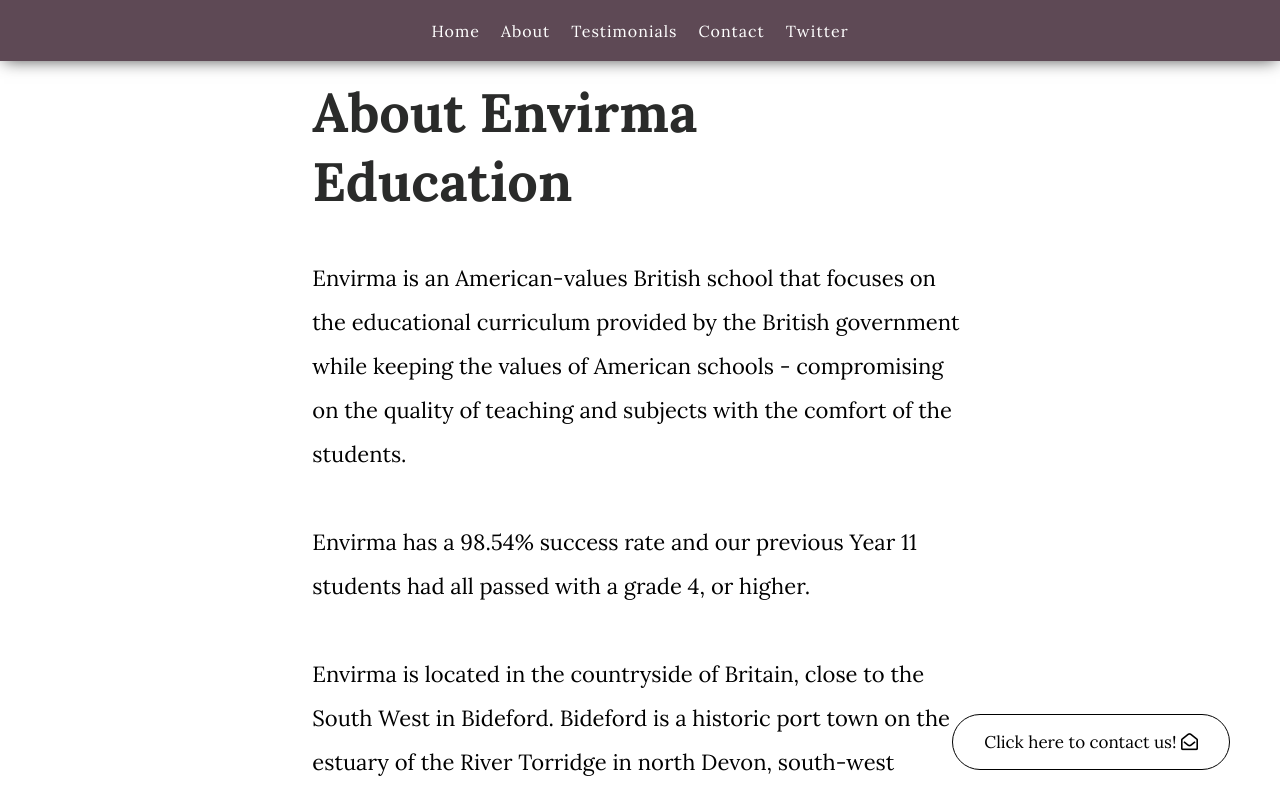
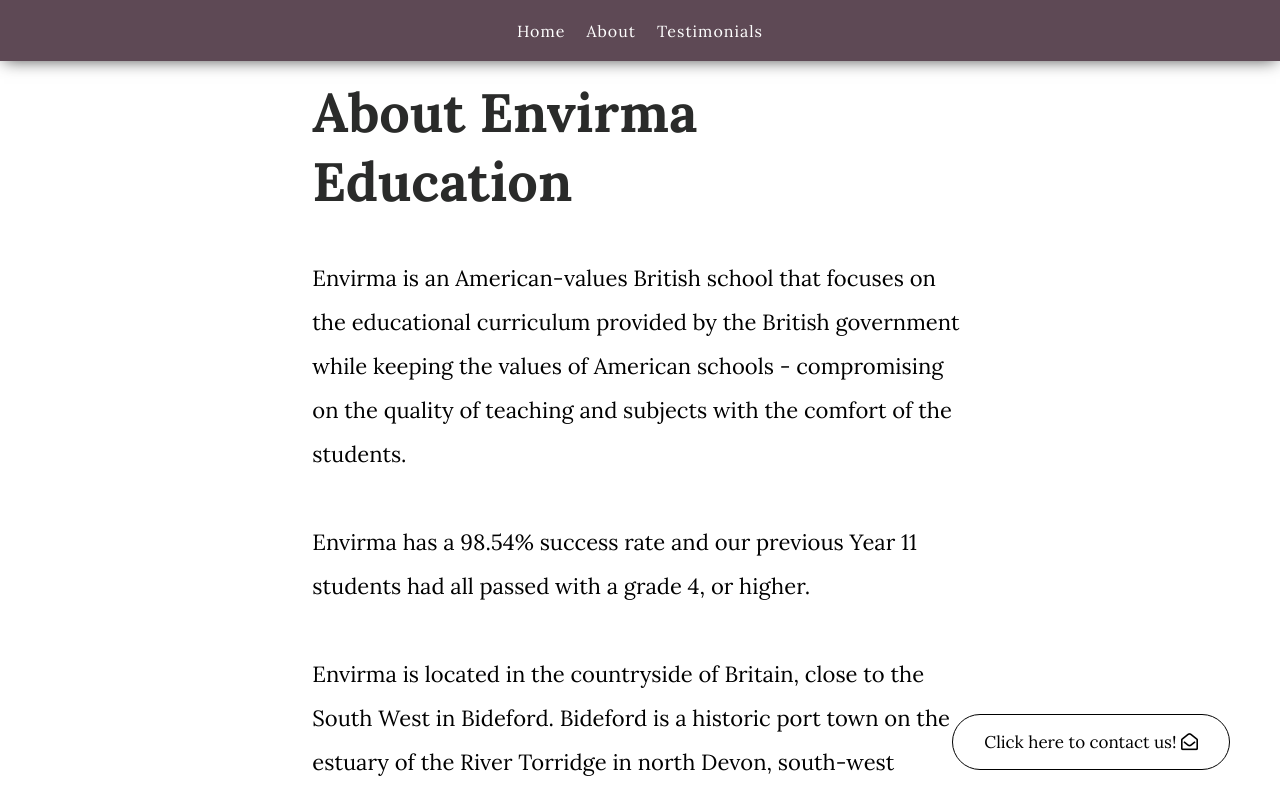
Before and after one commit to benxgreen/unit-6-website-development, a plain HTML site: page about.html in a window 1280 px wide. Shown: the top 795 px of the page. Drawn offline with Linux system fonts and the light colour scheme.

Commit message:
Update about.html

```diff
--- a/about.html
+++ b/about.html
@@ -61,10 +61,6 @@ hr {
     <a href="index.html">Home</a>
     <a href="about.html">About</a>
     <a href="about.html#testimonials">Testimonials</a>
-    <a href="mailto:ben@bjgreen.co.uk?subject=Envirma Education | Media Production Unit 6&body=To the attention of sir/madam,
-
-Envirma Education | Media Production Unit 6">Contact</a>
-	<a href="https://www.twitter.com/TheGrangeDorset">Twitter</a>
 </nav>
 
 
```
